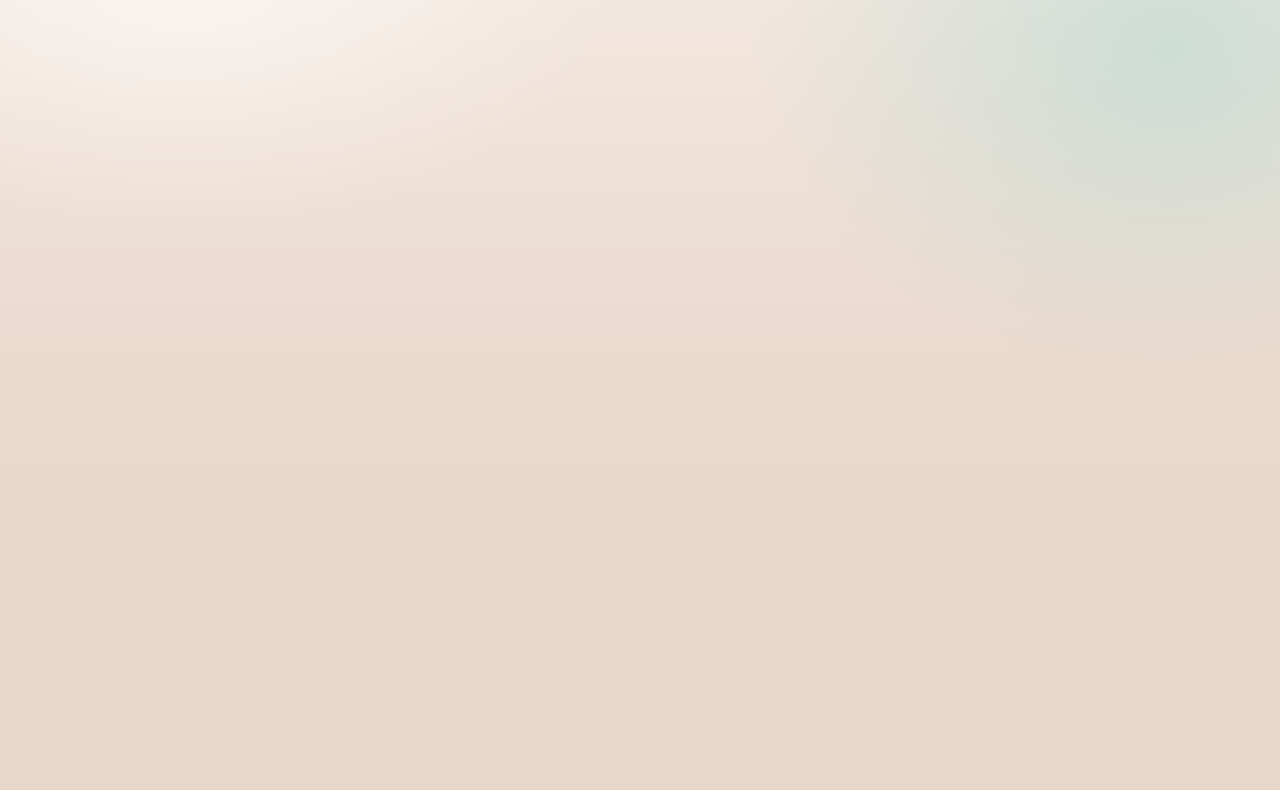
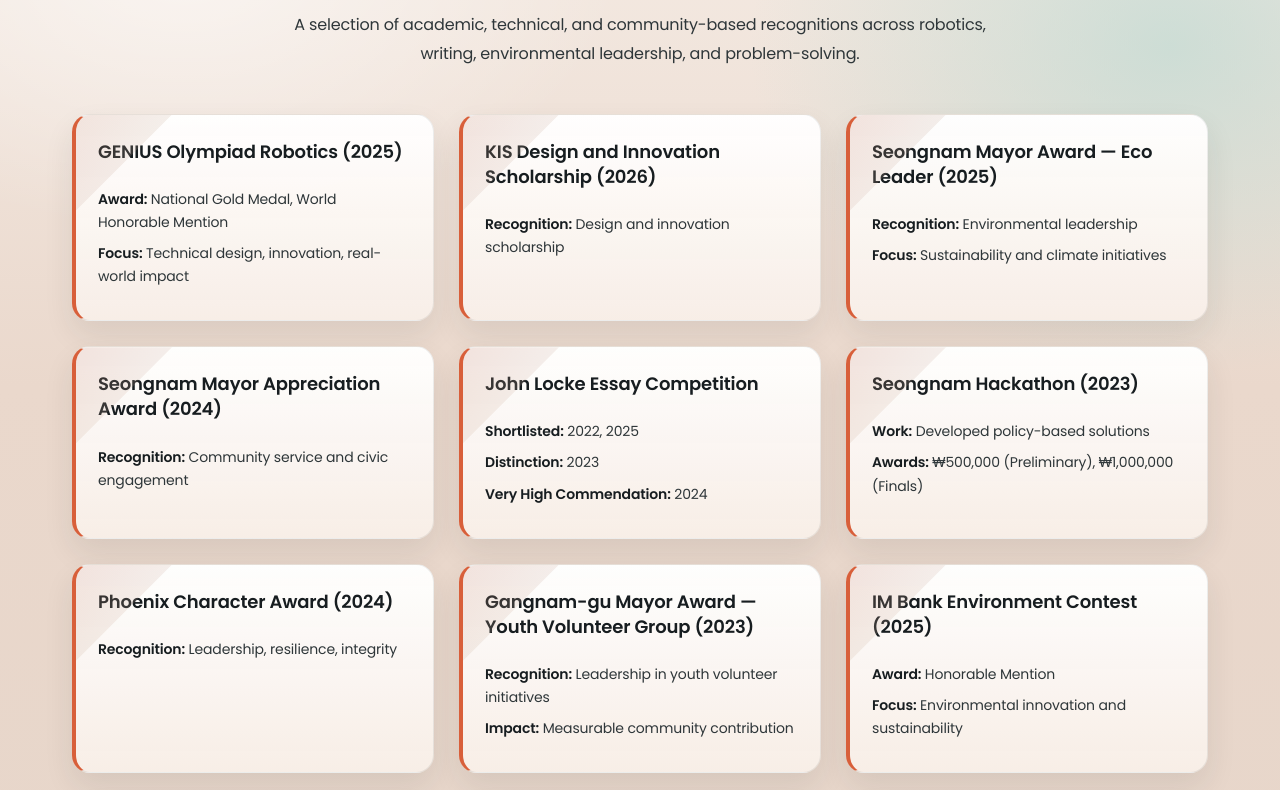
Before and after one commit to Lyskior/lyskior.github.io, a plain HTML site: page awards.html in a window 1280 px wide. Shown: the part 230-1020 px from the top of the page. Drawn offline with nearby package versions, Linux system fonts and the light colour scheme.

Commit message:
Fixed awards

```diff
--- a/awards.html
+++ b/awards.html
@@ -1,170 +1,389 @@
+
 <!DOCTYPE html>
 <html lang="en">
 <head>
   <meta charset="UTF-8" />
-  <meta name="viewport" content="width=device-width, initial-scale=1.0"/>
-  <title>Awards</title>
+  <meta name="viewport" content="width=device-width, initial-scale=1.0" />
+  <title>Awards & Recognition</title>
 
+  <!-- Main stylesheets -->
   <link rel="stylesheet" href="css/main.css" />
   <link rel="stylesheet" href="css/media.css" />
 
-  <link rel="stylesheet" href="https://cdnjs.cloudflare.com/ajax/libs/aos/2.3.4/aos.css" />
+  <!-- AOS animations -->
+  <link
+    rel="stylesheet"
+    href="https://cdnjs.cloudflare.com/ajax/libs/aos/2.3.4/aos.css"
+  />
+
+  <!-- Awards-specific improvements -->
+  <style>
+    .awards-page {
+      padding-top: 150px;
+      padding-bottom: 100px;
+    }
+
+    .awards-page .title {
+      margin-bottom: 25px;
+    }
+
+    .awards-intro {
+      text-align: center;
+      max-width: 700px;
+      margin: 0 auto 45px;
+    }
+
+    .awards-page .evidence-grid {
+      display: grid;
+      grid-template-columns:
+        repeat(auto-fit, minmax(280px, 1fr));
+      gap: 25px;
+    }
+
+    .awards-page .evidence-card {
+      background: linear-gradient(
+        180deg,
+        rgba(255,255,255,0.96),
+        rgba(248,239,232,0.94)
+      );
+      border: 1px solid rgba(31,43,47,0.08);
+      border-left: 4px solid #d85f3a;
+      border-radius: 18px;
+      padding: 24px 22px;
+      min-height: 190px;
+      box-shadow: 0 14px 30px rgba(31,43,47,0.09);
+      transition: transform 0.25s ease,
+                  box-shadow 0.25s ease;
+    }
+
+    .awards-page .evidence-card:hover {
+      transform: translateY(-6px);
+      box-shadow: 0 18px 38px rgba(31,43,47,0.16);
+    }
+
+    .awards-page .evidence-card h4 {
+      font-size: 18px;
+      font-weight: 600;
+      line-height: 1.4;
+      margin-bottom: 14px;
+      color: #171d20;
+    }
+
+    .awards-page .skill-list {
+      margin-top: 10px;
+      padding-left: 0;
+      list-style: none;
+    }
+
+    .awards-page .skill-list li {
+      list-style: none;
+      font-size: 14px;
+      line-height: 1.65;
+      margin-bottom: 8px;
+      color: #2e3639;
+    }
+
+    .awards-page .skill-list strong {
+      font-weight: 600;
+      color: #171d20;
+    }
+
+    @media (max-width: 992px) {
+      .awards-page .evidence-grid {
+        grid-template-columns: repeat(2, minmax(0, 1fr));
+      }
+    }
+
+    @media (max-width: 600px) {
+      .awards-page {
+        padding-top: 125px;
+        padding-bottom: 60px;
+      }
+
+      .awards-page .evidence-grid {
+        grid-template-columns: 1fr;
+      }
+
+      .awards-page .evidence-card {
+        min-height: auto;
+      }
+    }
+  </style>
 </head>
 
-<body>
+<body class="page-ready">
 
+  <!-- HEADER -->
   <header class="header">
     <div class="container container-lg">
       <div class="header-nav">
+
         <a href="index.html" class="logo">J.Kim</a>
 
         <nav class="nav">
           <ul class="nav-list">
-          <li><a href="index.html" class="nav-link">Home</a></li>
-          <li><a href="blender.html" class="nav-link">Blender</a></li>
-          <li><a href="vex.html" class="nav-link">VEX</a></li>
-          <li><a href="virtual.html" class="nav-link">Project</a></li>
-          <li><a href="awards.html" class="nav-link active">Awards</a></li>
-          <li><a href="hobbies.html" class="nav-link">Hobbies</a></li>
+            <li>
+              <a href="index.html" class="nav-link">Home</a>
+            </li>
+            <li>
+              <a href="blender.html" class="nav-link">Blender</a>
+            </li>
+            <li>
+              <a href="vex.html" class="nav-link">VEX</a>
+            </li>
+            <li>
+              <a href="virtual.html" class="nav-link">Project</a>
+            </li>
+            <li>
+              <a href="awards.html" class="nav-link active">Awards</a>
+            </li>
+            <li>
+              <a href="hobbies.html" class="nav-link">Hobbies</a>
+            </li>
           </ul>
         </nav>
+
       </div>
     </div>
   </header>
 
-<section class="about">
+  <!-- AWARDS SECTION -->
+  <section class="about awards-page">
     <div class="container">
 
       <div class="about-title" data-aos="fade-up">
         <h2 class="title">Awards & Recognition</h2>
       </div>
 
-    <p class="page-text" style="text-align:center; max-width:700px; margin:0 auto 40px;" data-aos="fade-up">
-      A selection of academic, technical, and community-based recognitions across robotics, writing, environmental leadership, and problem-solving.
+      <p class="page-text awards-intro" data-aos="fade-up">
+        A selection of academic, technical, and community-based
+        recognitions across robotics, writing, environmental
+        leadership, and problem-solving.
       </p>
 
       <div class="evidence-grid">
 
+        <!-- 1 -->
         <div class="evidence-card" data-aos="fade-up">
           <h4>GENIUS Olympiad Robotics (2025)</h4>
           <ul class="skill-list">
-          <li><strong>Award:</strong> National Gold Medal, World Honorable Mention</li>
-          <li><strong>Focus:</strong> Technical design, innovation, real-world impact</li>
+            <li>
+              <strong>Award:</strong>
+              National Gold Medal, World Honorable Mention
+            </li>
+            <li>
+              <strong>Focus:</strong>
+              Technical design, innovation, real-world impact
+            </li>
           </ul>
         </div>
 
+        <!-- 2 -->
         <div class="evidence-card" data-aos="fade-up">
           <h4>KIS Design and Innovation Scholarship (2026)</h4>
           <ul class="skill-list">
-          <li><strong>Recognition:</strong> Design and innovation scholarship</li>
+            <li>
+              <strong>Recognition:</strong>
+              Design and innovation scholarship
+            </li>
           </ul>
         </div>
 
+        <!-- 3 -->
         <div class="evidence-card" data-aos="fade-up">
           <h4>Seongnam Mayor Award — Eco Leader (2025)</h4>
           <ul class="skill-list">
-          <li><strong>Recognition:</strong> Environmental leadership</li>
-          <li><strong>Focus:</strong> Sustainability and climate initiatives</li>
+            <li>
+              <strong>Recognition:</strong>
+              Environmental leadership
+            </li>
+            <li>
+              <strong>Focus:</strong>
+              Sustainability and climate initiatives
+            </li>
           </ul>
         </div>
 
+        <!-- 4 -->
         <div class="evidence-card" data-aos="fade-up">
           <h4>Seongnam Mayor Appreciation Award (2024)</h4>
           <ul class="skill-list">
-          <li><strong>Recognition:</strong> Community service and civic engagement</li>
+            <li>
+              <strong>Recognition:</strong>
+              Community service and civic engagement
+            </li>
           </ul>
         </div>
 
+        <!-- 5 -->
         <div class="evidence-card" data-aos="fade-up">
           <h4>John Locke Essay Competition</h4>
           <ul class="skill-list">
-          <li><strong>Shortlisted:</strong> 2022, 2025</li>
-          <li><strong>Distinction:</strong> 2023</li>
-          <li><strong>Very High Commendation:</strong> 2024</li>
+            <li>
+              <strong>Shortlisted:</strong> 2022, 2025
+            </li>
+            <li>
+              <strong>Distinction:</strong> 2023
+            </li>
+            <li>
+              <strong>Very High Commendation:</strong> 2024
+            </li>
           </ul>
         </div>
 
+        <!-- 6 -->
         <div class="evidence-card" data-aos="fade-up">
           <h4>Seongnam Hackathon (2023)</h4>
           <ul class="skill-list">
-          <li><strong>Work:</strong> Developed policy-based solutions</li>
-          <li><strong>Awards:</strong> ₩500,000 (Preliminary), ₩1,000,000 (Finals)</li>
+            <li>
+              <strong>Work:</strong>
+              Developed policy-based solutions
+            </li>
+            <li>
+              <strong>Awards:</strong>
+              ₩500,000 (Preliminary), ₩1,000,000 (Finals)
+            </li>
           </ul>
         </div>
 
+        <!-- 7 -->
         <div class="evidence-card" data-aos="fade-up">
           <h4>Phoenix Character Award (2024)</h4>
           <ul class="skill-list">
-          <li><strong>Recognition:</strong> Leadership, resilience, integrity</li>
+            <li>
+              <strong>Recognition:</strong>
+              Leadership, resilience, integrity
+            </li>
           </ul>
         </div>
 
+        <!-- 8 -->
         <div class="evidence-card" data-aos="fade-up">
           <h4>Gangnam-gu Mayor Award — Youth Volunteer Group (2023)</h4>
           <ul class="skill-list">
-          <li><strong>Recognition:</strong> Leadership in youth volunteer initiatives</li>
-          <li><strong>Impact:</strong> Measurable community contribution</li>
+            <li>
+              <strong>Recognition:</strong>
+              Leadership in youth volunteer initiatives
+            </li>
+            <li>
+              <strong>Impact:</strong>
+              Measurable community contribution
+            </li>
           </ul>
         </div>
 
+        <!-- 9 -->
         <div class="evidence-card" data-aos="fade-up">
           <h4>IM Bank Environment Contest (2025)</h4>
           <ul class="skill-list">
-          <li><strong>Award:</strong> Honorable Mention</li>
-          <li><strong>Focus:</strong> Environmental innovation and sustainability</li>
+            <li>
+              <strong>Award:</strong>
+              Honorable Mention
+            </li>
+            <li>
+              <strong>Focus:</strong>
+              Environmental innovation and sustainability
+            </li>
           </ul>
         </div>
 
+        <!-- 10 -->
         <div class="evidence-card" data-aos="fade-up">
           <h4>ACSL Finalist (2025, 2026)</h4>
           <ul class="skill-list">
-          <li><strong>Focus:</strong> Algorithmic problem-solving</li>
-          <li><strong>Topics:</strong> Recursion, logic, data structures</li>
+            <li>
+              <strong>Focus:</strong>
+              Algorithmic problem-solving
+            </li>
+            <li>
+              <strong>Topics:</strong>
+              Recursion, logic, data structures
+            </li>
           </ul>
         </div>
 
+        <!-- 11 -->
         <div class="evidence-card" data-aos="fade-up">
           <h4>Python for Data Science — IBM (2024)</h4>
           <ul class="skill-list">
-          <li><strong>Skills:</strong> Data analysis using Python</li>
-          <li><strong>Tools:</strong> NumPy, Pandas, visualization</li>
+            <li>
+              <strong>Skills:</strong>
+              Data analysis using Python
+            </li>
+            <li>
+              <strong>Tools:</strong>
+              NumPy, Pandas, visualization
+            </li>
           </ul>
         </div>
 
+        <!-- 12 -->
         <div class="evidence-card" data-aos="fade-up">
-        <h4>Introduction to Geographic Information Systems (GIS) — UCLA Extension</h4>
+          <h4>
+            Introduction to Geographic Information Systems
+            (GIS) — UCLA Extension
+          </h4>
           <ul class="skill-list">
-          <li><strong>Recognition:</strong> Course completion</li>
-          <li><strong>Focus:</strong> GIS concepts, spatial analysis, and mapping fundamentals</li>
+            <li>
+              <strong>Recognition:</strong>
+              Course completion
+            </li>
+            <li>
+              <strong>Focus:</strong>
+              GIS concepts, spatial analysis, and mapping fundamentals
+            </li>
           </ul>
         </div>
 
+        <!-- 13 -->
         <div class="evidence-card" data-aos="fade-up">
-        <h4>Serious Games Development with Artificial Intelligence — MIT Beaver Works</h4>
+          <h4>
+            Serious Games Development with Artificial Intelligence
+            — MIT Beaver Works
+          </h4>
           <ul class="skill-list">
-          <li><strong>Recognition:</strong> Online course completion</li>
+            <li>
+              <strong>Recognition:</strong>
+              Online course completion
+            </li>
           </ul>
         </div>
 
+        <!-- 14 -->
         <div class="evidence-card" data-aos="fade-up">
-        <h4>Korea Transportation Safety Authority — Unmanned Multicopter Class 4</h4>
+          <h4>
+            Korea Transportation Safety Authority —
+            Unmanned Multicopter Class 4
+          </h4>
           <ul class="skill-list">
-          <li><strong>Certification:</strong> Course Completion Certificate</li>
-          <li><strong>Focus:</strong> Unmanned aircraft (multicopter) operations and safety</li>
+            <li>
+              <strong>Certification:</strong>
+              Course Completion Certificate
+            </li>
+            <li>
+              <strong>Focus:</strong>
+              Unmanned aircraft (multicopter) operations and safety
+            </li>
           </ul>
         </div>
 
       </div>
-
     </div>
   </section>
 
+  <!-- SCRIPTS -->
   <script src="https://cdnjs.cloudflare.com/ajax/libs/aos/2.3.4/aos.js"></script>
+  <script type="module" src="js/main.js"></script>
+
   <script>
+    document.body.classList.add("page-ready");
+
+    if (typeof AOS !== "undefined") {
       AOS.init({
         duration: 800,
         once: true
       });
+    }
   </script>
 
 </body>
```
Also changed, not shown: 1 other file. Lines whose indentation alone changed are shown as unchanged.
